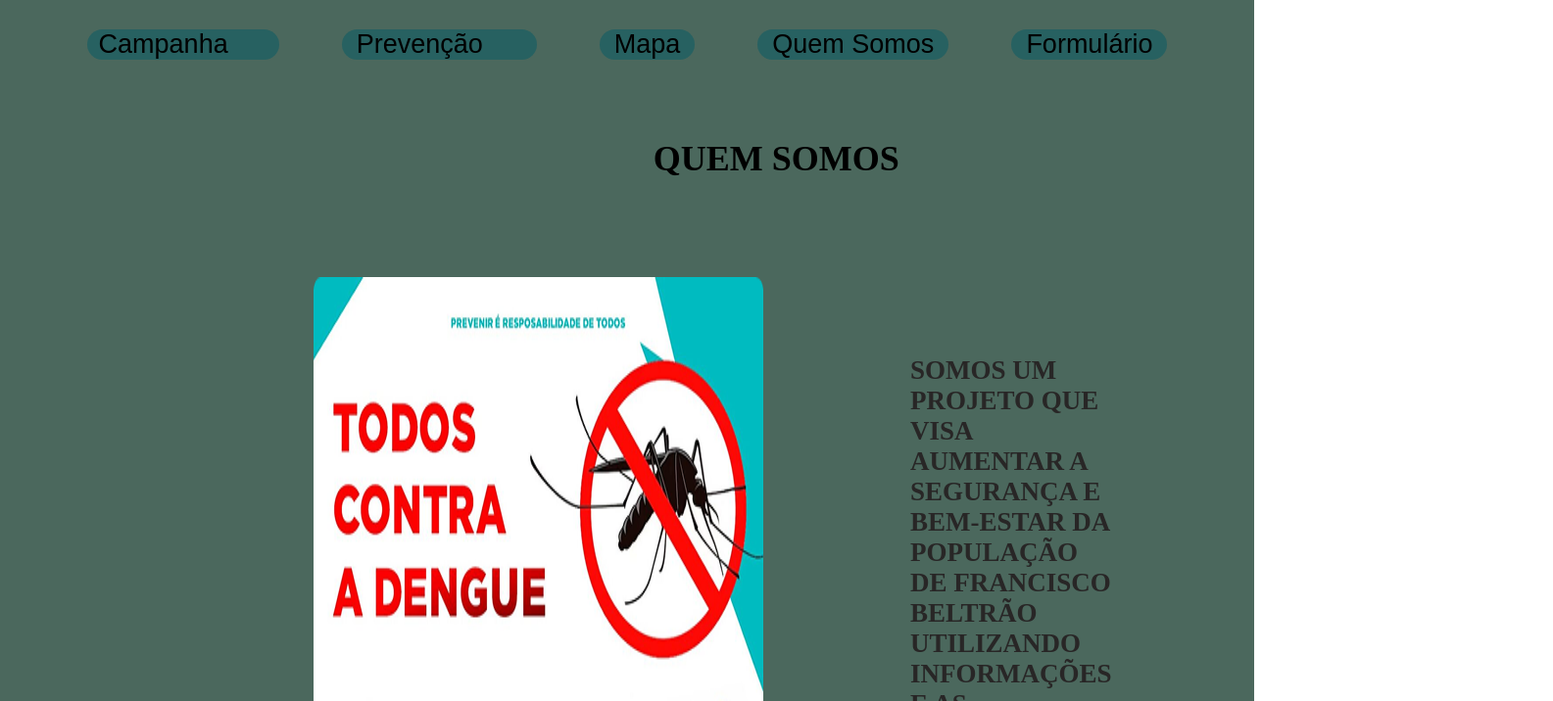
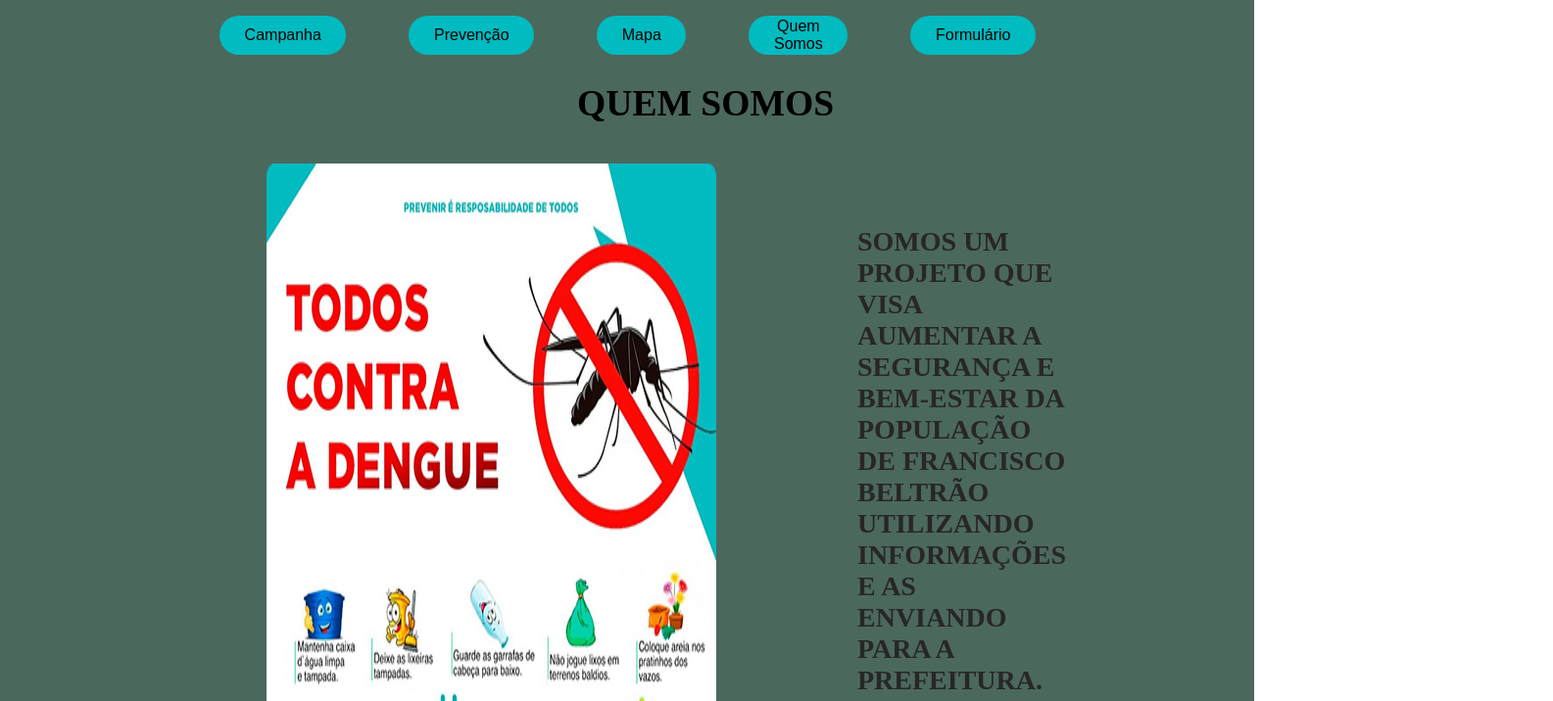
Before and after one commit to MasoArtur/Projeto-ZERODENGUE, a plain HTML site: page index.html in a window 1280 px wide. Shown: the top 716 px of the page at 98% size, 1585 px wide, since content can reach past the window. Drawn offline with Linux system fonts and the light colour scheme; a web font is replaced by a local one.

Commit message:
Corrigindo tudo e melhorando

```diff
--- a/index.html
+++ b/index.html
@@ -1,5 +1,6 @@
 <!DOCTYPE html>
 <html lang="PT-BR">
+
 <head>
     <meta charset="UTF-8">
     <meta name="viewport" content="width=device-width, initial-scale=1.0">
@@ -8,26 +9,24 @@
 
     <link rel="preconnect" href="https://fonts.googleapis.com">
     <link rel="preconnect" href="https://fonts.gstatic.com" crossorigin>
-        <link href="https://fonts.googleapis.com/css2?family=Inder&display=swap"rel="stylesheet">
+    <link href="https://fonts.googleapis.com/css2?family=Inder&display=swap" rel="stylesheet">
 </head>
+
 <body>
-        <header>
+    <header id="headerR">
         <div class="btn_cabecalho">
-            <button id="btn_campanha">
-            <p class="text_btn">Campanha</p>
-            </button>
-            <button id="btn_prevencao">
-            <p class="text_btn">Prevenção</p>
-            </button>
-            <button id="btn_mapa">Mapa</button>
-            <button id="btn_quem_somos">Quem Somos</button>
-            <button id="btn_formulario">Formulário</button>
+            <button class="botoesHeader" id="btn_campanha">Campanha</button>
+            <button class="botoesHeader" id="btn_prevencao">Prevenção</button>
+            <button class="botoesHeader" id="btn_mapa">Mapa</button>
+            <button class="botoesHeader" id="btn_quem_somos">Quem Somos</button>
+            <button class="botoesHeader" id="btn_formulario"><a href="#formulario">Formulário<a></button>
         </div>
     </header>
+
     <main>
 
         <section id="quem-somos">
-                <h1 class="titulo">QUEM SOMOS</h1>
+            <h1 class="titulo_quem_somos">QUEM SOMOS</h1>
             <div class="quem-somos_separacao">
                 <img src="./assets/img/IMAGEM 1.png" id="quem-somos_img" alt="todos contra a dengue">
                 <div class="quem-somos_paragrafo">
@@ -45,7 +44,7 @@
         </section>
 
         <section id="formulario">
-                <h1 class="titulo">FORMULÁRIO</h1>
+            <h1 class="titulo_formulario">FORMULÁRIO</h1>
             <div id="formulario_separacao">
                 <form action="" method="post" enctype="application/x-www-form-urlencoded">
                     <div class="name">
@@ -68,4 +67,5 @@
         </section>
     </main>
 </body>
+
 </html>
--- a/styles/formulario.css
+++ b/styles/formulario.css
@@ -8,8 +8,14 @@
     align-items: center;
 }
 
-.titulo{
-    padding-bottom: 100px;
+.titulo_formulario{
+    padding-bottom: 5vh;
+    padding-top: 1.5vh;
+
+    font-size: 4.7vh;
+
+    text-align: center;
+    font-family: var(--fonteTitulo);
 }
 
 .name {
--- a/styles/header.css
+++ b/styles/header.css
@@ -1,44 +1,76 @@
 header{
+    width: 100vw;
+    height: 9vh;
+
     display: flex;
-    justify-content: space-around;
+    justify-content: center;
+    align-items: center;
     color: black;
-    text-decoration: none;
-    text-transform: none;
+
     text-align: center;
     background-color: #4B685D;
+}
 
+.botoesHeader{
+    width: 12.5vw;
+    height: 5vh;
+
+    text-align: center;
+}
+
+.btn_cabecalho{
+    width: 70vw;
+    height: 7vh;
+
+    display: flex;
+    justify-content: space-evenly;
+    align-items: center;
 }
 
 button{
-    margin: 30px;
-    padding: 0px 15px;
+    margin: 4vh;
+    padding: 0vh 2vw;
 
     text-transform: none;
     text-decoration: none;
 
-    background-color: #276161;
+    background-color: var(--fonteBtn);
     color: black;
 
     font-family: "Inder", sans-serif;
     font-weight: 400;
     font-style: normal;
-    font-size: 27px;
+    font-size: 3.5vh;
 
-    border-radius: 16px;
+    border-radius: 2vw;
 
     text-align: center;
 }
 
-.btn_cabecalho{
+.botoesHeader{
+    font-size: 2vh;
+    align-items: center;
     text-align: center;
+
+    a{
+        text-transform: none;
+        text-decoration: none;
+        color: rgb(0, 0, 0);
+    }
 }
 
-#btn_campanha{
-    padding: 0px 12px;
-    text-align: center;
+.botoesHeader:hover{
+    transform: scale(1.1);
+    cursor: pointer;
 }
 
-.text_btn{
-    padding-right: 10px;
-    margin-right: 30px;
-}
+
+/* <header>
+    <div class="btn_cabecalho">
+        <button class="botoesHeader" id="btn_campanha">Campanha</button>
+        <button class="botoesHeader" id="btn_prevencao">Prevenção</button>
+        <button class="botoesHeader" id="btn_mapa">Mapa</button>
+        <button class="botoesHeader" id="btn_quem_somos">Quem Somos</button>
+        <button class="botoesHeader" id="btn_formulario">Formulário</button>
+    </div>
+</header> */
--- a/styles/index.css
+++ b/styles/index.css
@@ -9,7 +9,15 @@
     border: 0;
 }
 
+body{
+    width: 100vw;
+    height: 100vh;
+    overflow-x: hidden;
+}
+
 :root{
     --fonteTexto: "Inria Sans";
     --fonteTitulo: "Inder" ;
+
+    --fonteBtn: #00BBC0;
 }
--- a/styles/quem_somos.css
+++ b/styles/quem_somos.css
@@ -1,10 +1,10 @@
 #quem-somos{
     background-color: #4B685D;
-    padding-bottom: 100px;
+    padding-bottom: 8vh;
 }
 
 #quem-somos_img{
-    padding-left: 290px;
+    padding-left: 32vh;
     border-radius: 8px;
 }
 
@@ -14,49 +14,47 @@
     grid-column-end: span 3;
 }
 
-.titulo{
-    padding: 50px 0px;
+.titulo_quem_somos{
+    padding-top: 1.5vh;
+    padding-bottom: 5vh;
     text-align: center;
-    font-size: 36px;
+    font-size: 4.7vh;
     font-family: var(--fonteTitulo);
 }
 
 .quem-somos_separacao{
     display: flex;
     justify-content: space-around;
-    padding-left: 30px;
+    padding-left: 2vh;
     justify-items: flex-start;
 }
 
 .quem-somos_paragrafo{
     display: block;
-    margin-top: 50px;
-    padding-right: 300px;
+    margin-top: 6.5vh;
+    padding-right: 26vh;
     align-items: center;
     font-family: var(--fonteTexto);
 }
 
 .paragrafo1{
-    padding-top: 40px;
-    padding: 0px 120px;
-    margin: 30px 30px;
+    padding: 0.5vh 13vh 0vh 13vh;
+    margin: 1vh 5vh;
 
     font-weight: bold;
-    font-size: 27px;
+    font-size: 3.5vh;
     font-family: var(--fonteTexto);
 
     color: #282626;
 }
 
 .paragrafo2{
-    padding-top: 40px;
-    padding: 0px 120px;
-    margin: 30px 30px;
+    padding: 0.5vh 13vh 0vh 13vh;
+    margin: 1vh 5vh;
 
     font-weight: bold;
-    font-size: 27px;
+    font-size: 3.5vh;
     font-family: var(--fonteTexto);
 
     color: #282626;
-
 }
```
Lines whose indentation alone changed are shown as unchanged.
